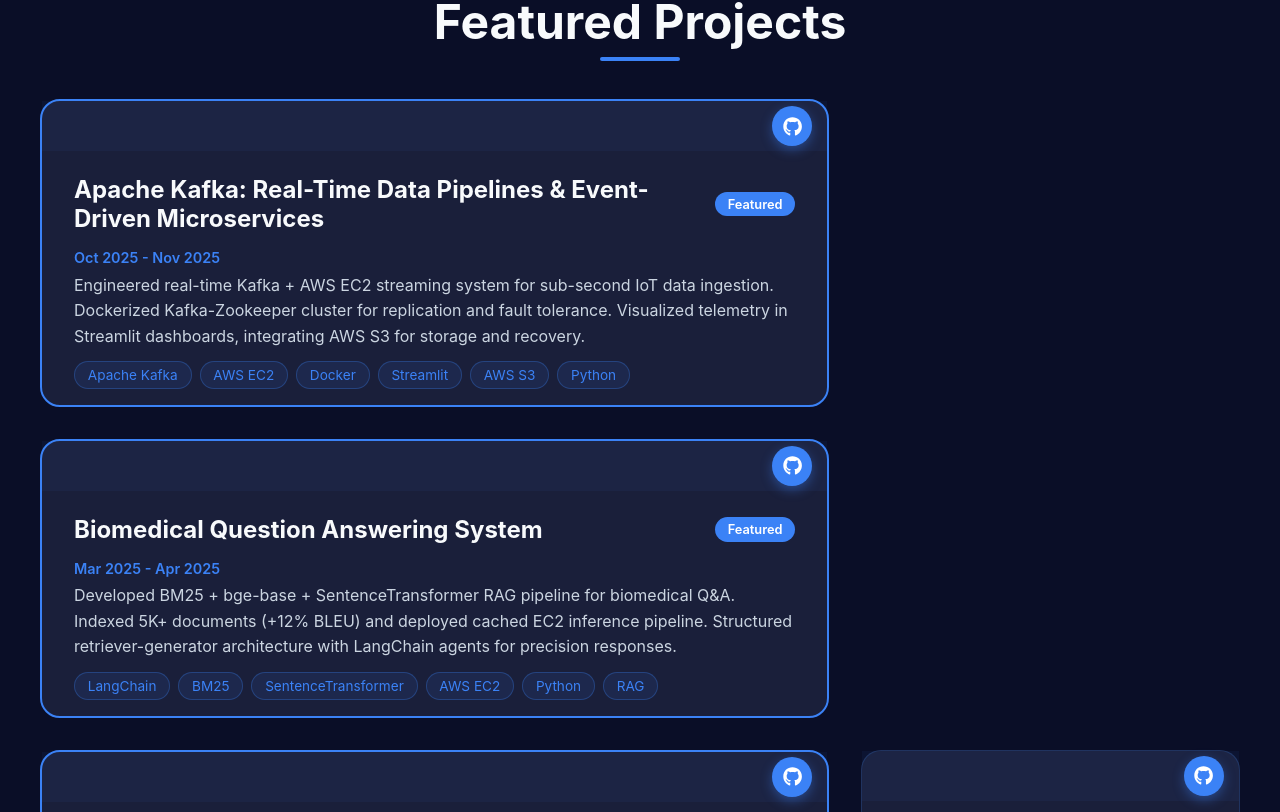
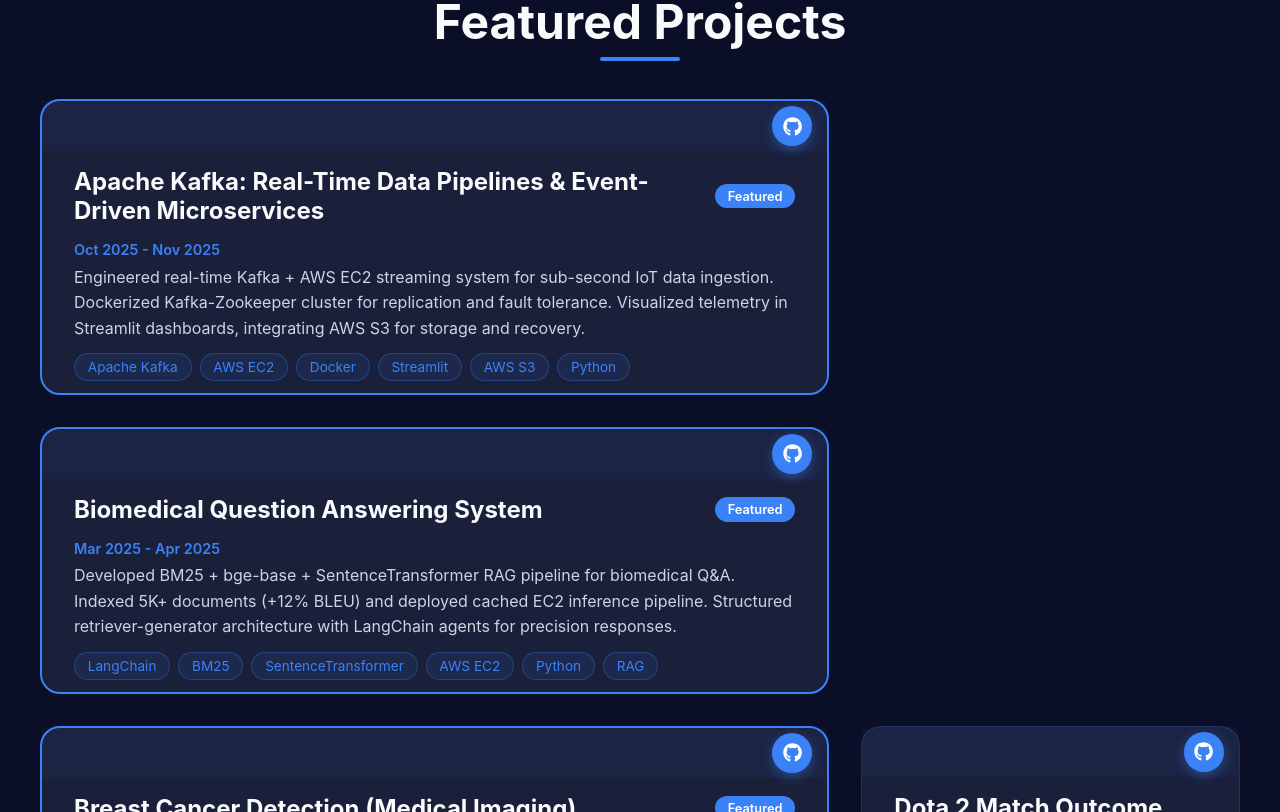
Before and after one commit to aryamanjalali/portfolio-website, a React (Vite) app: page / in a window 1280 px wide. Shown: the part 5308-6120 px from the top of the page. Built offline with nearby package versions, Linux system fonts and the light colour scheme.

Commit message:
Fix project content padding

```diff
--- a/src/components/Projects.css
+++ b/src/components/Projects.css
@@ -28,6 +28,7 @@
 .project-card .project-content {
   overflow: hidden;
   border-radius: 0 0 20px 20px;
+  padding: 1rem 2rem 0.75rem 2rem;
 }
 
 .project-card:hover {
```
